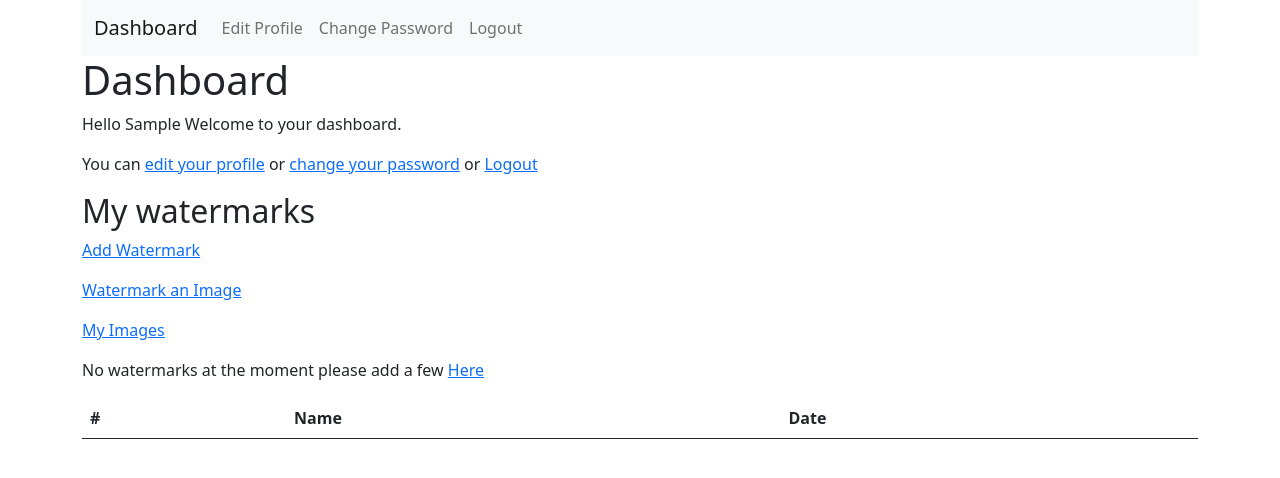
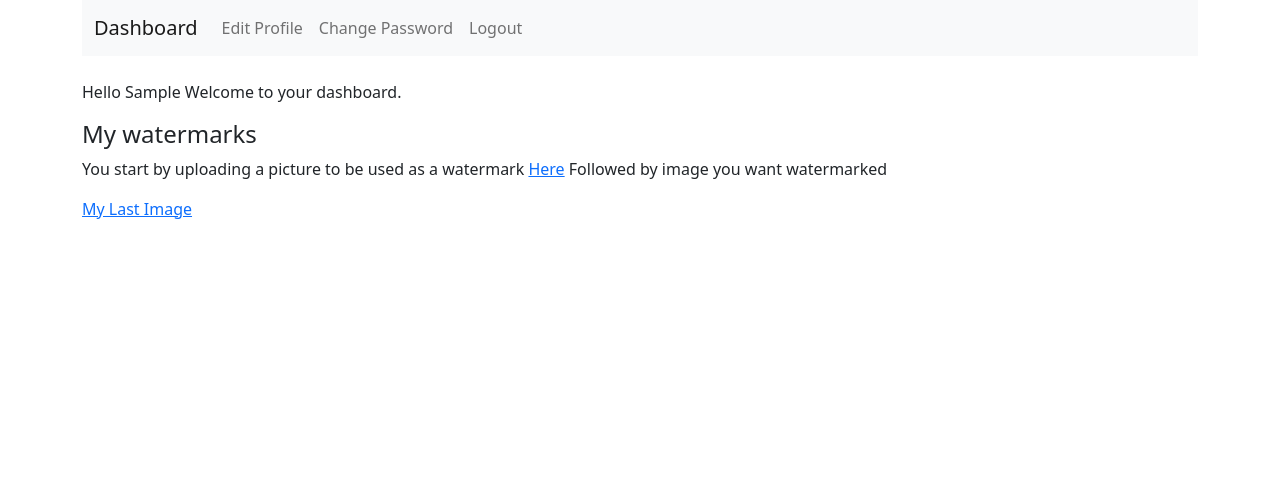
Before and after one commit to antonnifo/Django-watermark, a Django app: template human/templates/human/dashboard.html in a window 1280 px wide. Shown: the top 478 px of the page. Run offline with Django 4.2, Linux system fonts and the light colour scheme; the template is opened without the code that fills it, so the values that code supplies are empty; the visitor is signed in with stand-in values (Sample User, id 1); parts of the project's set-up code (start-up, migrations or seed data) failed here and were passed over.

Commit message:
clean up page

```diff
--- a/human/templates/human/dashboard.html
+++ b/human/templates/human/dashboard.html
@@ -4,37 +4,11 @@
 {% block title %}Dashboard{% endblock %}
 
 {% block content %}
-    <h1>Dashboard</h1>
-    <p>Hello {{request.user.first_name }} Welcome to your dashboard.</p>
-    <p>You can <a href="{% url "edit" %}">edit your profile</a> or <a href="{% url "password_change" %}">change your password</a>
-        or <a href="{% url "logout" %}">Logout</a></p>
+   <br/>
+<p>Hello {{request.user.first_name }} Welcome to your dashboard.</p>
 
-
-    <h2>My watermarks </h2>
-    <p> <a href="{% url "images:add_watermark" %}">Add Watermark</a></p>
-    <p> <a href="{% url "images:add_image" %}">Watermark an Image</a></p>
-    <p> <a href="{% url "images:list_images" %}">My Images</a></p>
-    <table class="table">
-    <thead>
-        <tr>
-        <th scope="col">#</th>
-        <th scope="col">Name</th>
-        <th scope="col">Date</th>
-        </tr>
-    </thead>
-    <tbody>
-        {% for item in watermarks %}
-            <tr>
-                <th scope="row">{{forloop.counter}}</th>
-                <td>{{item.name}}</td>
-                <td>{{item.date_created}}</td>
-            </tr>
-       {% empty %}
-        <p> No watermarks at the moment please add a few <a href="{% url "images:add_watermark" %}">Here</a></p>
-        {% endfor %}
-    </tbody>
-    </table>
-
-
-
+<h4>My watermarks </h4>
+<p> You start by uploading a picture to  be used as a watermark <a href="{% url "images:add_watermark" %}">Here</a>
+    Followed by image you  want watermarked</p>
+<p> <a href="{% url "images:list_images" %}">My Last Image</a></p>
 {% endblock %}
```
